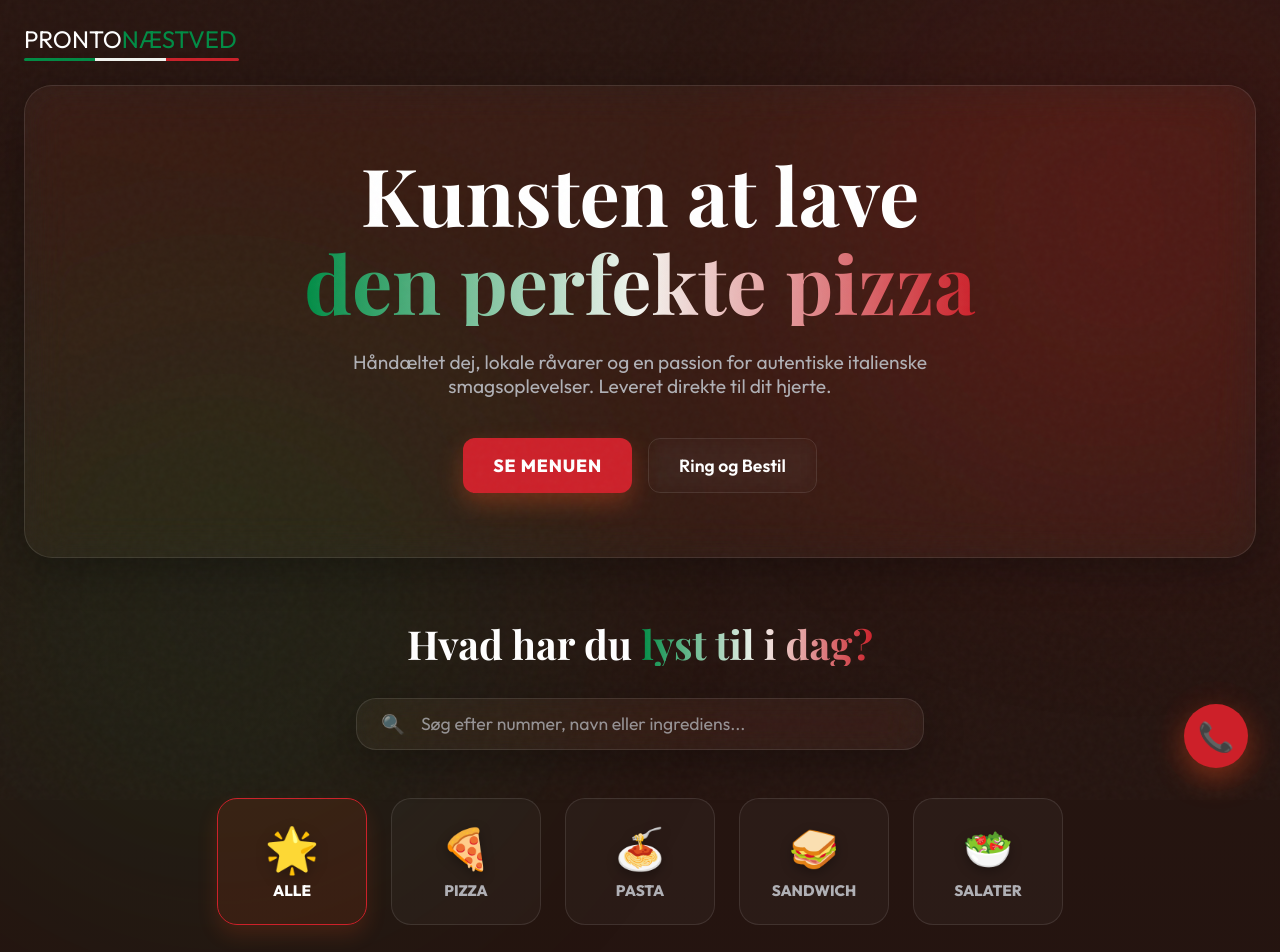
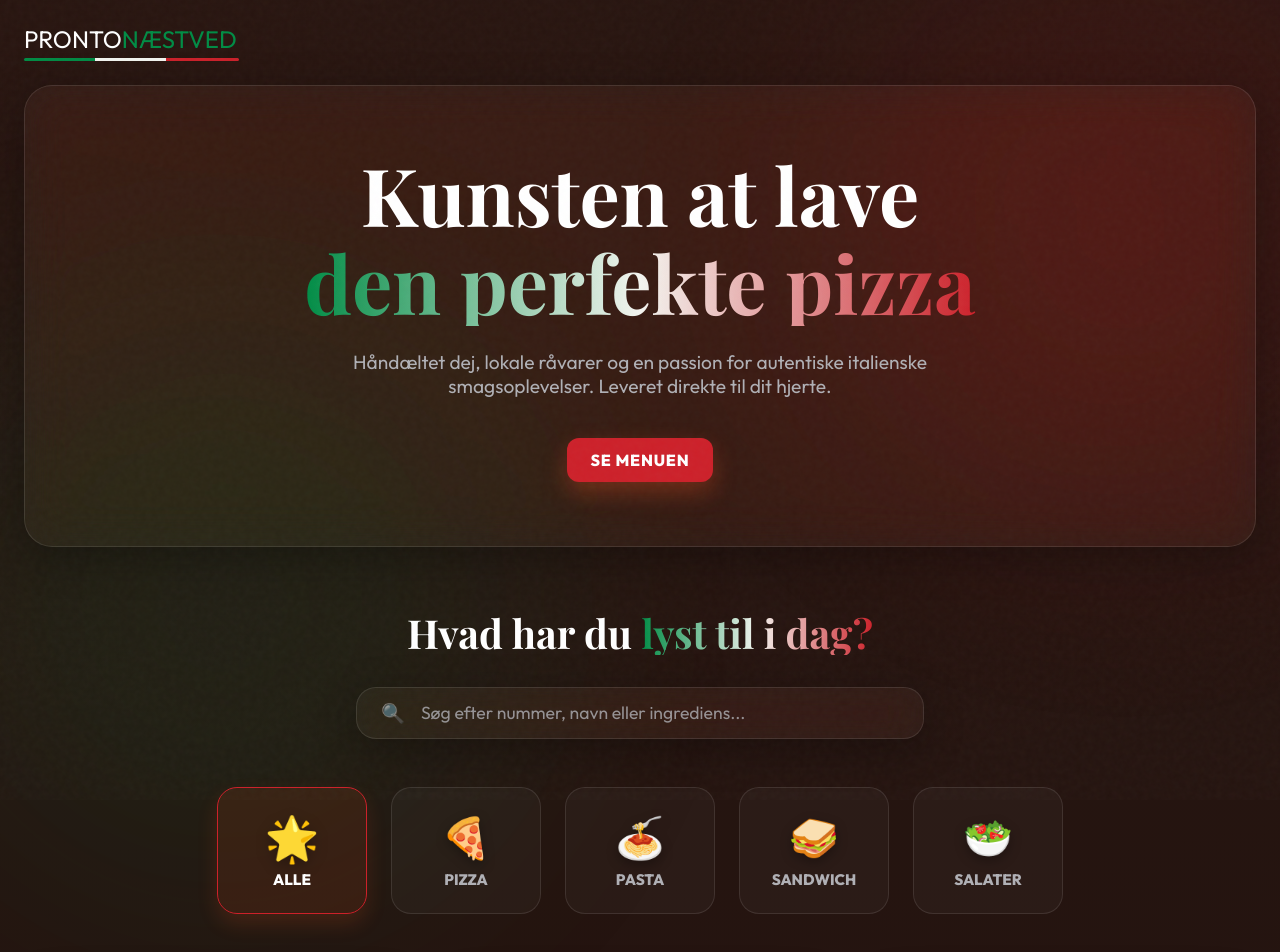
Before and after one commit to adiliqbal96/Prontonaestved, a website built with Vite: page index.html in a window 1280 px wide. Shown: the top 952 px of the page. Built offline with nearby package versions, Linux system fonts and the light colour scheme; a web font is replaced by a local one.

Commit message:
fix: mobile hero layout, remove redundant buttons and fix image paths

```diff
--- a/index.html
+++ b/index.html
@@ -57,10 +57,8 @@
             dit hjerte.
           </p>
           <div style="display: flex; gap: 1rem; justify-content: center; flex-wrap: wrap;">
-            <a href="#menu" class="btn-primary" style="padding: 15px 30px; font-size: 1.1rem; border-radius: 12px;">Se
+            <a href="#menu" class="btn-primary" style="padding: 12px 24px; font-size: 1rem; border-radius: 12px;">Se
               Menuen</a>
-            <a href="tel:+4555733532" class="btn-secondary"
-              style="padding: 15px 30px; font-size: 1.1rem; border-radius: 12px;">Ring og Bestil</a>
           </div>
         </div>
       </section>
@@ -212,6 +210,11 @@
     <footer class="container" style="padding: 4rem 0; border-top: 1px solid var(--glass-border); text-align: center;">
       <p style="color: var(--text-muted);">© 2026 Pronto Næstved. Alle rettigheder forbeholdes.</p>
     </footer>
+
+    <!-- Back to Top Button -->
+    <button id="back-to-top" class="back-to-top hide" onclick="window.scrollTo({top: 0, behavior: 'smooth'})">
+      ↑
+    </button>
   </div>
   <script type="module" src="/src/main.js"></script>
 </body>
--- a/src/main.js
+++ b/src/main.js
@@ -4,32 +4,32 @@ const PHONE_NUMBER = '4555733532'
 
 const menuData = [
   // PIZZA
-  { id: 1, name: "1. Tomat · Ost", price: 80, category: "pizza", ingredients: ["Tomat", "Ost"], image: "/images/pizza_1.png" },
-  { id: 2, name: "2. Tomat · Ost · Skinke", price: 86, category: "pizza", ingredients: ["Tomat", "Ost", "Skinke"], image: "/images/pizza_2.png" },
-  { id: 3, name: "3. Tomat · Ost · Skinke · Ananas", price: 90, category: "pizza", ingredients: ["Tomat", "Ost", "Skinke", "Ananas"], image: "/images/pizza_3.png" },
-  { id: 4, name: "4. Tomat · Ost · Skinke · Bacon · Peberfrugt", price: 90, category: "pizza", ingredients: ["Tomat", "Ost", "Skinke", "Bacon", "Peberfrugt"], image: "/images/pizza_4.png" },
-  { id: 5, name: "5. Tomat · Ost · Skinke · Champignon", price: 90, category: "pizza", ingredients: ["Tomat", "Ost", "Skinke", "Champignon"], image: "/images/pizza_5.png" },
-  { id: 6, name: "6. Tomat · Ost · Pepperoni · Oliven · Løg", price: 90, category: "pizza", ingredients: ["Tomat", "Ost", "Pepperoni", "Oliven", "Løg"], image: "/images/pizza_6.png" },
-  { id: 7, name: "7. Tomat · Ost · Skinke · Pepperoni · Oliven · Chili · Hvidløg", price: 92, category: "pizza", ingredients: ["Tomat", "Ost", "Skinke", "Pepperoni", "Oliven", "Chili", "Hvidløg"], image: "/images/pizza_7.png" },
-  { id: 8, name: "8. Tomat · Ost · Skinke · Pepperoni · Gorgonzola · Bacon", price: 98, category: "pizza", ingredients: ["Tomat", "Ost", "Skinke", "Pepperoni", "Gorgonzola", "Bacon"], image: "/images/pizza_8.png" },
-  { id: 9, name: "9. Tomat · Ost · Tun · Rejer", price: 90, category: "pizza", ingredients: ["Tomat", "Ost", "Tun", "Rejer"], image: "/images/pizza_9.png" },
-  { id: 10, name: "10. Tomat · Ost · Kylling · Bacon · Pesto · Rucola", price: 93, category: "pizza", ingredients: ["Tomat", "Ost", "Kylling", "Bacon", "Pesto", "Rucola"], image: "/images/pizza_10.png" },
-  { id: 11, name: "11. Tomat · Ost · Tun · Oliven · Løg", price: 90, category: "pizza", ingredients: ["Tomat", "Ost", "Tun", "Oliven", "Løg"], image: "/images/pizza_11.png" },
-  { id: 12, name: "12. Tomat · Ost · Laks · Friske tomater · Pesto · Kapers", price: 98, category: "pizza", ingredients: ["Tomat", "Ost", "Laks", "Friske tomater", "Pesto", "Kapers"], image: "/images/pizza_12.png" },
-  { id: 13, name: "13. Tomat · Ost · Kalkun · Champignon · Chili", price: 96, category: "pizza", ingredients: ["Tomat", "Ost", "Kalkun", "Champignon", "Chili"], image: "/images/pizza_13.png" },
-  { id: 14, name: "14. Tomat · Ost · Kalkun · Peberfrugt · Løg · Green Hot Chili", price: 94, category: "pizza", ingredients: ["Tomat", "Ost", "Kalkun", "Peberfrugt", "Løg", "Green Hot Chili"], image: "/images/pizza_14.png" },
-  { id: 15, name: "15. Tomat · Ost · Pepperoni · Peberfrugt · Rucola", price: 93, category: "pizza", ingredients: ["Tomat", "Ost", "Pepperoni", "Peberfrugt", "Rucola"], image: "/images/pizza_15.png" },
-  { id: 16, name: "16. Tomat · Ost · Kødstrimler · Champignon · Løg", price: 98, category: "pizza", ingredients: ["Tomat", "Ost", "Kødstrimler", "Champignon", "Løg"], image: "/images/pizza_16.png" },
-  { id: 17, name: "17. Tomat · Ost · Kødsauce · Løg", price: 90, category: "pizza", ingredients: ["Tomat", "Ost", "Kødsauce", "Løg"], image: "/images/pizza_17.png" },
-  { id: 18, name: "18. Tomat · Ost · Gorgonzola · Parmaskinke", price: 98, category: "pizza", ingredients: ["Tomat", "Ost", "Gorgonzola", "Parmaskinke"], image: "/images/pizza_18.png" },
-  { id: 19, name: "19. Tomat · Ost · Champignon · Parmaskinke", price: 98, category: "pizza", ingredients: ["Tomat", "Ost", "Champignon", "Parmaskinke"], image: "/images/pizza_19.png" },
-  { id: 20, name: "20. Tomat · Ost · Kylling · Gorgonzola · Artiskok", price: 98, category: "pizza", ingredients: ["Tomat", "Ost", "Kylling", "Gorgonzola", "Artiskok"], image: "/images/pizza_20.png" },
-  { id: 21, name: "21. Tomat · Ost · Champignon · Salami", price: 98, category: "pizza", ingredients: ["Tomat", "Ost", "Champignon", "Salami"], image: "/images/pizza_21.png" },
-  { id: 22, name: "22. Tomat · Ost · Bresaola · Gorgonzola · Rucola", price: 103, category: "pizza", ingredients: ["Tomat", "Ost", "Bresaola", "Gorgonzola", "Rucola"], image: "/images/pizza_22.png" },
-  { id: 23, name: "23. Tomat · Ost · Gedeost · Kalkun · Spinat", price: 98, category: "pizza", ingredients: ["Tomat", "Ost", "Gedeost", "Kalkun", "Spinat"], image: "/images/pizza_23.png" },
-  { id: 24, name: "24. Tomat · Ost · Bresaola · Rucola · Parmesan", price: 103, category: "pizza", ingredients: ["Tomat", "Ost", "Bresaola", "Rucola", "Parmesan"], image: "/images/pizza_24.png" },
-  { id: 25, name: "25. Tomat · Ost · Rucola · Semidried Tomater", price: 90, category: "pizza", ingredients: ["Tomat", "Ost", "Rucola", "Semidried Tomater"], image: "/images/pizza_25.png" },
-  { id: 26, name: "26. Tomat · Ost · Skiver af frisk tomat · Basilikum · Kæmperejer", price: 98, category: "pizza", ingredients: ["Tomat", "Ost", "Tomat skiver", "Basilikum", "Kæmperejer"], image: "/images/pizza_26.png" },
+  { id: 1, name: "1. Tomat · Ost", price: 80, category: "pizza", ingredients: ["Tomat", "Ost"], image: "images/pizza_1.png" },
+  { id: 2, name: "2. Tomat · Ost · Skinke", price: 86, category: "pizza", ingredients: ["Tomat", "Ost", "Skinke"], image: "images/pizza_2.png" },
+  { id: 3, name: "3. Tomat · Ost · Skinke · Ananas", price: 90, category: "pizza", ingredients: ["Tomat", "Ost", "Skinke", "Ananas"], image: "images/pizza_3.png" },
+  { id: 4, name: "4. Tomat · Ost · Skinke · Bacon · Peberfrugt", price: 90, category: "pizza", ingredients: ["Tomat", "Ost", "Skinke", "Bacon", "Peberfrugt"], image: "images/pizza_4.png" },
+  { id: 5, name: "5. Tomat · Ost · Skinke · Champignon", price: 90, category: "pizza", ingredients: ["Tomat", "Ost", "Skinke", "Champignon"], image: "images/pizza_5.png" },
+  { id: 6, name: "6. Tomat · Ost · Pepperoni · Oliven · Løg", price: 90, category: "pizza", ingredients: ["Tomat", "Ost", "Pepperoni", "Oliven", "Løg"], image: "images/pizza_6.png" },
+  { id: 7, name: "7. Tomat · Ost · Skinke · Pepperoni · Oliven · Chili · Hvidløg", price: 92, category: "pizza", ingredients: ["Tomat", "Ost", "Skinke", "Pepperoni", "Oliven", "Chili", "Hvidløg"], image: "images/pizza_7.png" },
+  { id: 8, name: "8. Tomat · Ost · Skinke · Pepperoni · Gorgonzola · Bacon", price: 98, category: "pizza", ingredients: ["Tomat", "Ost", "Skinke", "Pepperoni", "Gorgonzola", "Bacon"], image: "images/pizza_8.png" },
+  { id: 9, name: "9. Tomat · Ost · Tun · Rejer", price: 90, category: "pizza", ingredients: ["Tomat", "Ost", "Tun", "Rejer"], image: "images/pizza_9.png" },
+  { id: 10, name: "10. Tomat · Ost · Kylling · Bacon · Pesto · Rucola", price: 93, category: "pizza", ingredients: ["Tomat", "Ost", "Kylling", "Bacon", "Pesto", "Rucola"], image: "images/pizza_10.png" },
+  { id: 11, name: "11. Tomat · Ost · Tun · Oliven · Løg", price: 90, category: "pizza", ingredients: ["Tomat", "Ost", "Tun", "Oliven", "Løg"], image: "images/pizza_11.png" },
+  { id: 12, name: "12. Tomat · Ost · Laks · Friske tomater · Pesto · Kapers", price: 98, category: "pizza", ingredients: ["Tomat", "Ost", "Laks", "Friske tomater", "Pesto", "Kapers"], image: "images/pizza_12.png" },
+  { id: 13, name: "13. Tomat · Ost · Kalkun · Champignon · Chili", price: 96, category: "pizza", ingredients: ["Tomat", "Ost", "Kalkun", "Champignon", "Chili"], image: "images/pizza_13.png" },
+  { id: 14, name: "14. Tomat · Ost · Kalkun · Peberfrugt · Løg · Green Hot Chili", price: 94, category: "pizza", ingredients: ["Tomat", "Ost", "Kalkun", "Peberfrugt", "Løg", "Green Hot Chili"], image: "images/pizza_14.png" },
+  { id: 15, name: "15. Tomat · Ost · Pepperoni · Peberfrugt · Rucola", price: 93, category: "pizza", ingredients: ["Tomat", "Ost", "Pepperoni", "Peberfrugt", "Rucola"], image: "images/pizza_15.png" },
+  { id: 16, name: "16. Tomat · Ost · Kødstrimler · Champignon · Løg", price: 98, category: "pizza", ingredients: ["Tomat", "Ost", "Kødstrimler", "Champignon", "Løg"], image: "images/pizza_16.png" },
+  { id: 17, name: "17. Tomat · Ost · Kødsauce · Løg", price: 90, category: "pizza", ingredients: ["Tomat", "Ost", "Kødsauce", "Løg"], image: "images/pizza_17.png" },
+  { id: 18, name: "18. Tomat · Ost · Gorgonzola · Parmaskinke", price: 98, category: "pizza", ingredients: ["Tomat", "Ost", "Gorgonzola", "Parmaskinke"], image: "images/pizza_18.png" },
+  { id: 19, name: "19. Tomat · Ost · Champignon · Parmaskinke", price: 98, category: "pizza", ingredients: ["Tomat", "Ost", "Champignon", "Parmaskinke"], image: "images/pizza_19.png" },
+  { id: 20, name: "20. Tomat · Ost · Kylling · Gorgonzola · Artiskok", price: 98, category: "pizza", ingredients: ["Tomat", "Ost", "Kylling", "Gorgonzola", "Artiskok"], image: "images/pizza_20.png" },
+  { id: 21, name: "21. Tomat · Ost · Champignon · Salami", price: 98, category: "pizza", ingredients: ["Tomat", "Ost", "Champignon", "Salami"], image: "images/pizza_21.png" },
+  { id: 22, name: "22. Tomat · Ost · Bresaola · Gorgonzola · Rucola", price: 103, category: "pizza", ingredients: ["Tomat", "Ost", "Bresaola", "Gorgonzola", "Rucola"], image: "images/pizza_22.png" },
+  { id: 23, name: "23. Tomat · Ost · Gedeost · Kalkun · Spinat", price: 98, category: "pizza", ingredients: ["Tomat", "Ost", "Gedeost", "Kalkun", "Spinat"], image: "images/pizza_23.png" },
+  { id: 24, name: "24. Tomat · Ost · Bresaola · Rucola · Parmesan", price: 103, category: "pizza", ingredients: ["Tomat", "Ost", "Bresaola", "Rucola", "Parmesan"], image: "images/pizza_24.png" },
+  { id: 25, name: "25. Tomat · Ost · Rucola · Semidried Tomater", price: 90, category: "pizza", ingredients: ["Tomat", "Ost", "Rucola", "Semidried Tomater"], image: "images/pizza_25.png" },
+  { id: 26, name: "26. Tomat · Ost · Skiver af frisk tomat · Basilikum · Kæmperejer", price: 98, category: "pizza", ingredients: ["Tomat", "Ost", "Tomat skiver", "Basilikum", "Kæmperejer"], image: "images/pizza_26.png" },
   { id: 27, name: "27. Ost · Kartofler · Rosmarin · Olivenolie", price: 85, category: "pizza", ingredients: ["Ost", "Kartofler", "Rosmarin", "Olivenolie"], image: "https://images.unsplash.com/photo-1588315029754-2dd089d36a11?q=80&w=600&auto=format&fit=crop" },
   { id: 28, name: "28. Trøffel · Mascarpone · Bøffelmælksmozzarella...", price: 103, category: "pizza", ingredients: ["Trøffel", "Mascarpone", "Bøffelmælksmozzarella", "Årstidens svampe", "Rucola", "Parmesan"], image: "https://images.unsplash.com/photo-1517686469429-8bdb88b9f907?q=80&w=600&auto=format&fit=crop" },
   { id: 29, name: "29. Tomat · Ost · Peberfrugt · Artiskok · Løg...", price: 98, category: "pizza", ingredients: ["Tomat", "Ost", "Peberfrugt", "Artiskok", "Løg", "Champignon", "Soltørrede tomater"], image: "https://images.unsplash.com/photo-1544982503-9f984c14501a?q=80&w=600&auto=format&fit=crop" },
--- a/src/style.css
+++ b/src/style.css
@@ -306,54 +306,9 @@ h4 {
 
 
 
-/* Floating Elements */
+/* Floating Elements - Hidden as they are redundant with Order Bar */
 .call-trigger {
-  position: fixed;
-  bottom: 2rem;
-  right: 2rem;
-  width: 64px;
-  height: 64px;
-  background: var(--primary);
-  color: white;
-  border-radius: 50%;
-  display: flex;
-  align-items: center;
-  justify-content: center;
-  box-shadow: 0 10px 30px rgba(255, 87, 34, 0.4);
-  cursor: pointer;
-  z-index: 1000;
-  transition: all 0.3s cubic-bezier(0.2, 0.8, 0.2, 1);
-  text-decoration: none;
-}
-
-.call-trigger:hover {
-  transform: translateY(-5px) scale(1.05);
-  background: var(--primary-light);
-  box-shadow: 0 15px 40px rgba(255, 87, 34, 0.6);
-}
-
-.call-trigger::before {
-  content: '';
-  position: absolute;
-  inset: -5px;
-  border-radius: 50%;
-  background: var(--primary);
-  opacity: 0.4;
-  z-index: -1;
-  animation: pulse-ring 2s cubic-bezier(0.2, 0.8, 0.2, 1) infinite;
-}
-
-@keyframes pulse-ring {
-  0% {
-    transform: scale(0.8);
-    opacity: 0.5;
-  }
-
-  80%,
-  100% {
-    transform: scale(1.5);
-    opacity: 0;
-  }
+  display: none;
 }
 
 @keyframes wobble {
@@ -682,12 +637,28 @@ a {
     border-bottom: 1px solid var(--glass-border);
   }
 
-  .logo h1 {
-    font-size: 1.5rem;
+  /* Hero Optimization */
+  .hero {
+    padding-top: 2rem;
+  }
+
+  .hero-content {
+    padding: 2rem 1.5rem !important;
+    margin-bottom: 2rem !important;
+  }
+
+  .hero h1 {
+    font-size: clamp(2.2rem, 10vw, 2.8rem) !important;
+    margin-bottom: 1rem !important;
+  }
+
+  .hero p {
+    font-size: 1rem !important;
+    margin-bottom: 1.5rem !important;
   }
 
   .search-container {
-    margin: 1rem auto 2rem;
+    margin: 0 auto 2rem;
     padding: 0 1rem;
   }
 
@@ -832,6 +803,50 @@ a {
   .pizza-card:active {
     transform: scale(0.95);
   }
+
+  /* Back to Top Mobile Fix */
+  .back-to-top {
+    bottom: 6rem;
+    /* Above order bar */
+    right: 1.5rem;
+    width: 45px;
+    height: 45px;
+    font-size: 1.2rem;
+  }
+}
+
+/* Back to Top Button Base */
+.back-to-top {
+  position: fixed;
+  bottom: 8rem;
+  right: 2rem;
+  width: 50px;
+  height: 50px;
+  border-radius: 50%;
+  border: 1px solid var(--glass-border);
+  background: rgba(13, 13, 14, 0.8);
+  backdrop-filter: blur(20px);
+  color: white;
+  font-size: 1.5rem;
+  display: flex;
+  align-items: center;
+  justify-content: center;
+  cursor: pointer;
+  z-index: 1000;
+  transition: all 0.4s cubic-bezier(0.2, 0.8, 0.2, 1);
+  box-shadow: 0 10px 30px rgba(0, 0, 0, 0.3);
+}
+
+.back-to-top:hover {
+  background: var(--it-green);
+  border-color: var(--it-green);
+  transform: translateY(-5px);
+}
+
+.back-to-top.hide {
+  opacity: 0;
+  pointer-events: none;
+  transform: translateY(20px);
 }
 
 .review-text {
```
